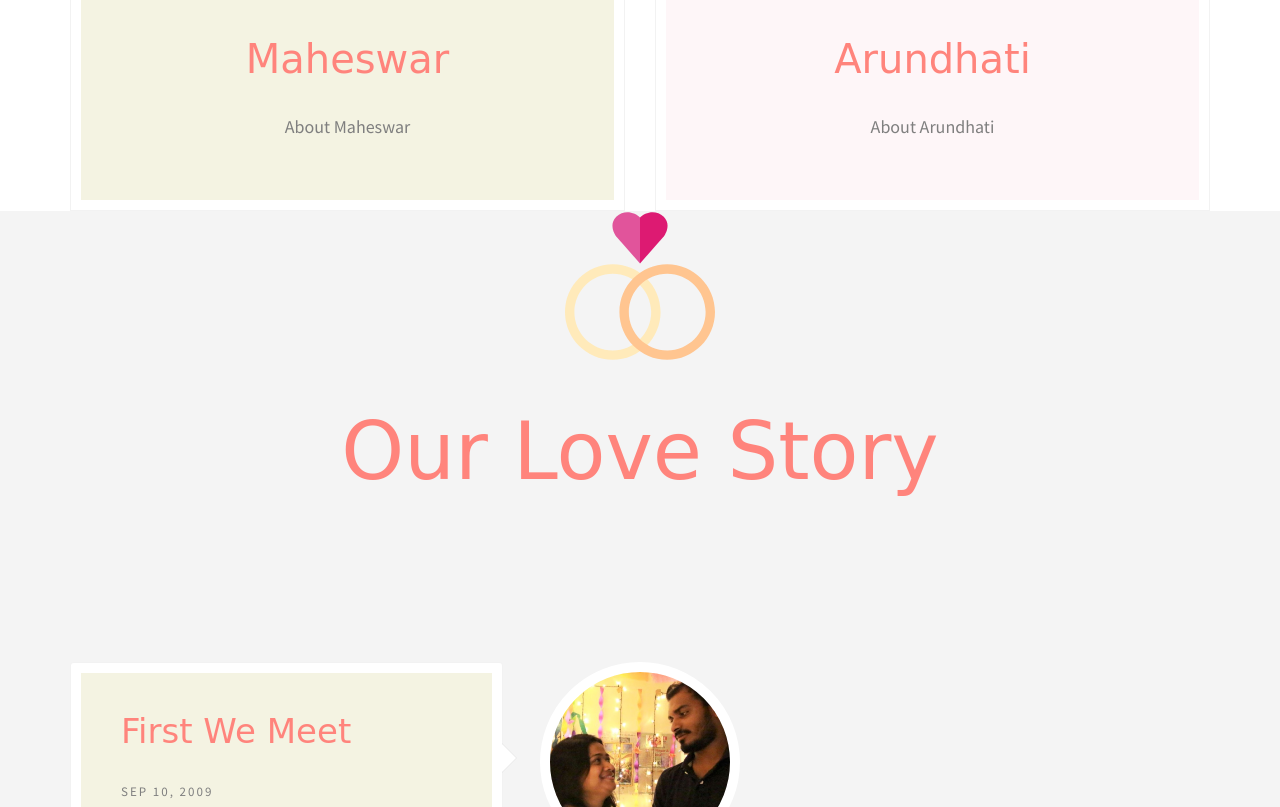
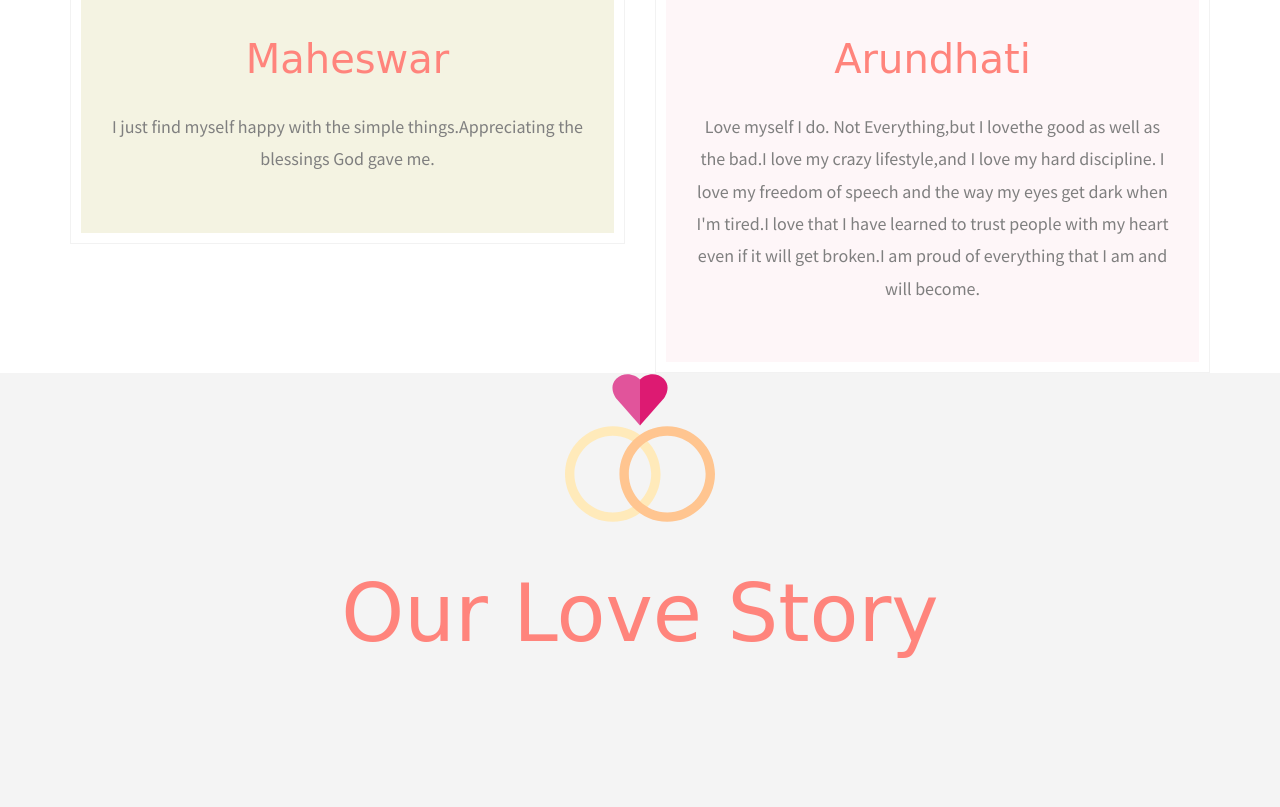
Before and after one commit to Rosa91/MaheswarWedsArundhati, a plain HTML site: page index.html in a window 1280 px wide. Shown: the part 2745-3552 px from the top of the page. Drawn offline with Linux system fonts and the light colour scheme; a web font is replaced by a local one.

Commit message:
about the bride and grooms.

```diff
--- a/index.html
+++ b/index.html
@@ -164,7 +164,7 @@
 						<img src="images/groom-5.jpg" class="img-responsive" alt="groom">
 						<div class="desc">
 							<h2>Maheswar</h2>
-							<p>About Maheswar</p>
+							<p>I just find myself happy with the simple things.Appreciating the blessings God gave me.</p>
 						</div>
 					</div>
 				</div>
@@ -173,7 +173,7 @@
 						<img src="images/bride-3.jpg" class="img-responsive" alt="bride">
 						<div class="desc">
 							<h2>Arundhati</h2>
-							<p>About Arundhati</p>
+							<p>Love myself I do. Not Everything,but I lovethe good as well as the bad.I love my crazy lifestyle,and I love my hard discipline. I love my freedom of speech and the way my eyes get dark when I'm tired.I love that I have learned to trust people with my heart even if it will get broken.I am proud of everything that I am and will become.</p>
 						</div>
 					</div>
 				</div>
```
